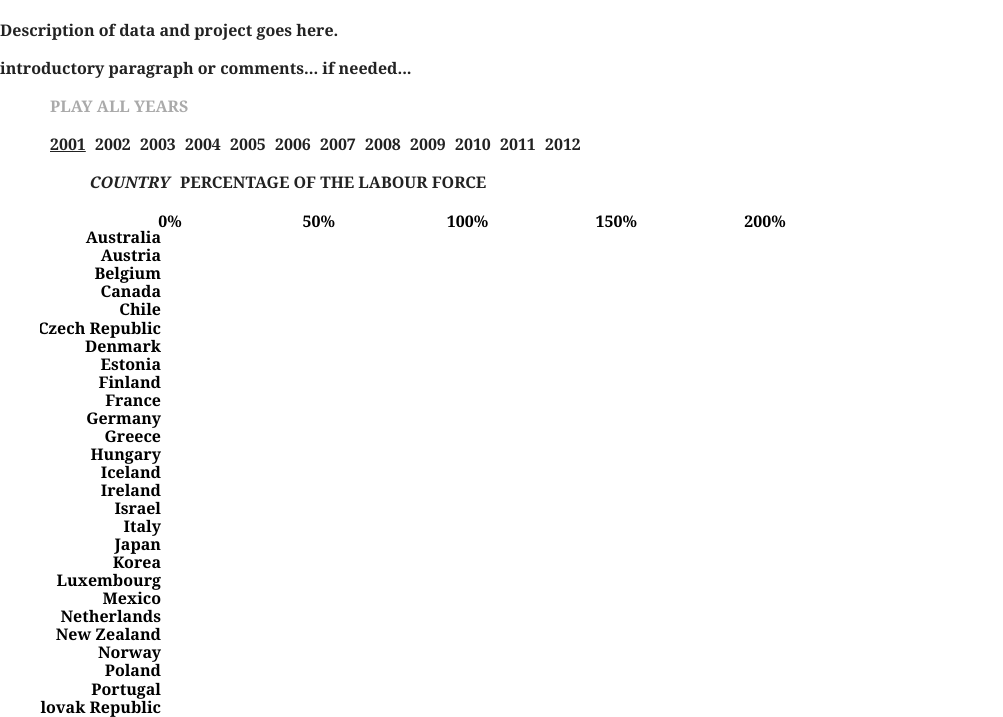
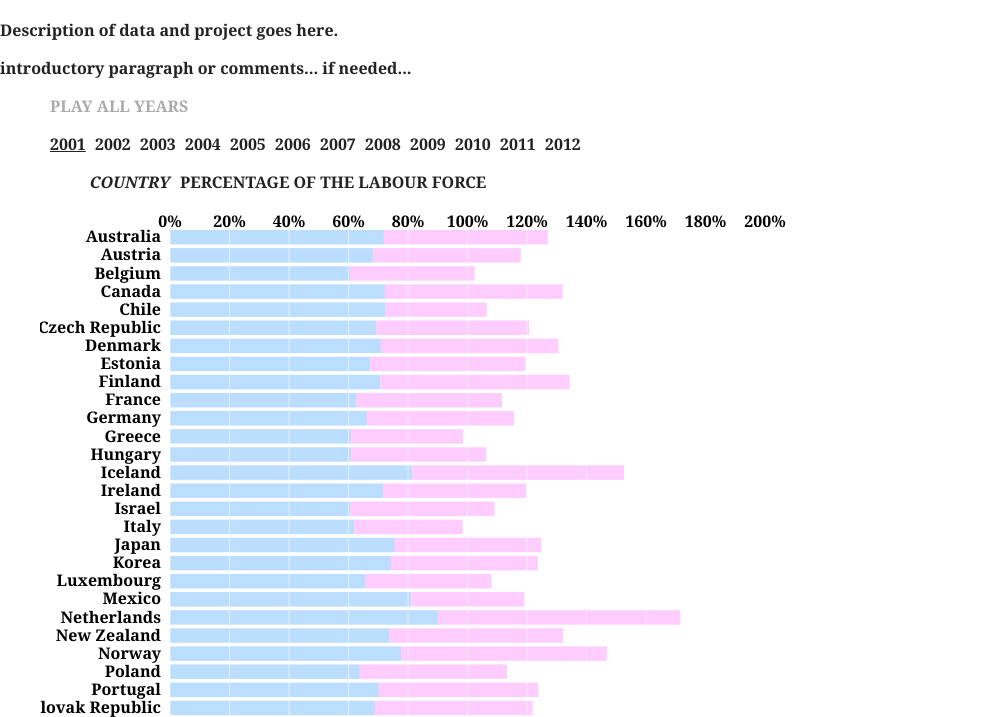
Before and after one commit to likeshumidity/MVIS5301-Final, a plain HTML site: page index.html in a window 1280 px wide. Shown: the part 69-786 px from the top of the page, without its empty margins (0-1003 px from the left). Drawn offline with nearby package versions, Linux system fonts and the light colour scheme.

Commit message:
The bars appeared!!! Just need to do like 20 other things...

```diff
--- a/css/main.css
+++ b/css/main.css
@@ -168,6 +168,7 @@ figure#OECDfigure div.play-button:hover {
 .x-axis line {
 	fill: none;
 	stroke: #FFF;
+	stroke-opacity: 0.6;
 }
 
 .y-axis line {
--- a/js/main.js
+++ b/js/main.js
@@ -15,7 +15,7 @@ var x = d3.scale.linear()
 	.range([0, width]);
 
 var y = d3.scale.ordinal()
-	.rangeBands([0, height], 0.1, 0);
+	.rangeBands([0, height], 0.2, 0);
 
 var color = d3.scale.ordinal()
 //	.range(["#EEE", "#BDF", "#FCF", "#EEE"]);
@@ -24,7 +24,7 @@ var color = d3.scale.ordinal()
 var xAxis = d3.svg.axis()
 	.scale(x)
 	.orient("top")
-	.ticks(5, "%") // Not sure if this is right since it is 50/50 split NEEDFIX
+	.ticks(10, "%") // Not sure if this is right since it is 50/50 split NEEDFIX
 	.tickSize(-height); // +/- No clue where this is going to end up... NEEDFIX
 
 var yAxis = d3.svg.axis()
@@ -49,7 +49,7 @@ var buttons = OECD.append("div")
 	});
 
 var keys = function(d) {
-	return d.CountryKey;
+	return d.Country;
 }
 
 OECD.append("div")
@@ -94,7 +94,6 @@ d3.csv('data/OECD_Labour_Force_Participation_Rate_by_Sex_2001-2012_Tabular_20150
 				x1: (x0 += +d[name])
 			};
 		});
-		d.CountryKey = i;
 		d.total = d.sexes[d.sexes.length - 1].x1;
 		console.log(d);
 	});
@@ -111,6 +110,22 @@ d3.csv('data/OECD_Labour_Force_Participation_Rate_by_Sex_2001-2012_Tabular_20150
 	x.domain([0, 2]); //NEEDFIX... change to 0, 1 after converted to 100% scale or -100 to 100
 	y.domain(data.map(function(d) { return d.Country; }));
 
+	var countries = OECDsvg.selectAll(".countries")
+		.data(popData, keys)
+		.enter().append("g")
+		.attr("class", "g")
+		.attr("transform", function(d) { return "translate(0," + y(d.Country) + ")"; });
+//		.attr("transform", function(d) { return "translate(0,15)"; });
+
+	countries.selectAll("rect")
+		.data(function(d) { return d.sexes; })
+		.enter().append("rect")
+		.attr("x", function(d) { return x(d.x0); })
+//		.attr("y", function(d) { console.log(d); return y(d.Country);  })
+		.attr("height", y.rangeBand())
+		.attr("width", function(d) { return x(d.x1) - x(d.x0); })
+		.style("fill", function(d) { return color(d.name); });
+
 	OECDsvg.append("g")
 		.attr("class", "x-axis")
 		.call(xAxis)
@@ -119,22 +134,4 @@ d3.csv('data/OECD_Labour_Force_Participation_Rate_by_Sex_2001-2012_Tabular_20150
 		.attr("class", "y-axis")
 		.call(yAxis);
 
-	var countries = OECDsvg.selectAll(".countries")
-		.data(popData, keys)
-		.enter().append("g")
-		.attr("class", "g")
-		.attr("transform", function(d) { return "translate(0," + x(d.CountryKey) + ")"; });
-
-/*
-	countries.selectAll("rect")
-		.data(function(d) { return d.sexes; })
-		.enter().append("rect")
-		.attr("x", function(d) { return x(d.x1); })
-//		.attr("y", function(d) { console.log(d); return y(d.Country);  })
-		.attr("height", y.rangeBand())
-//		.attr("width", function(d) { return x(d.x1) - x(d.x0); })
-		.attr("width", function(d) { return x(d.x1) - x(d.x0); })
-		.style("fill", function(d) { return color(d.name); });
-*/
-
 });
```
